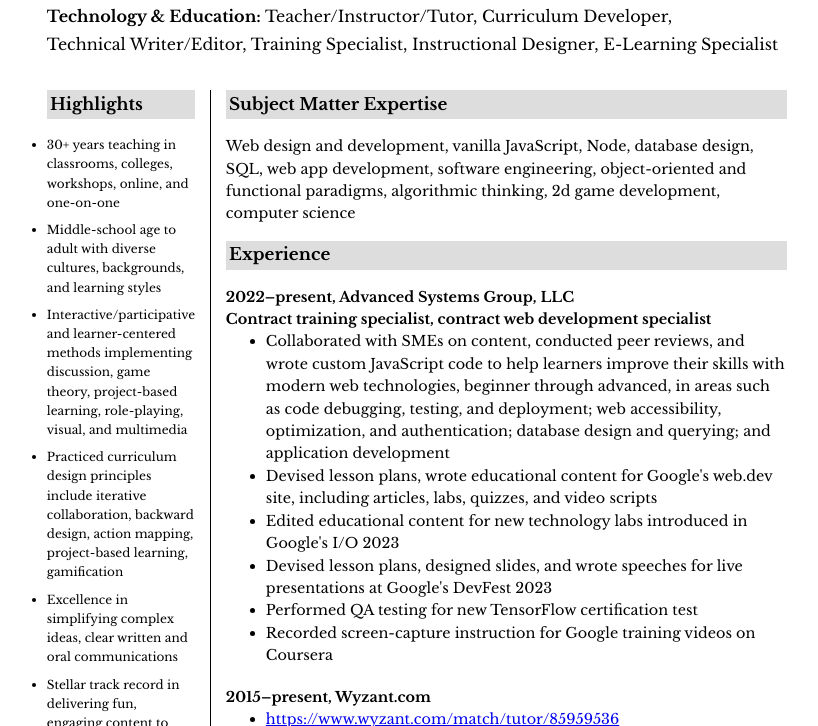
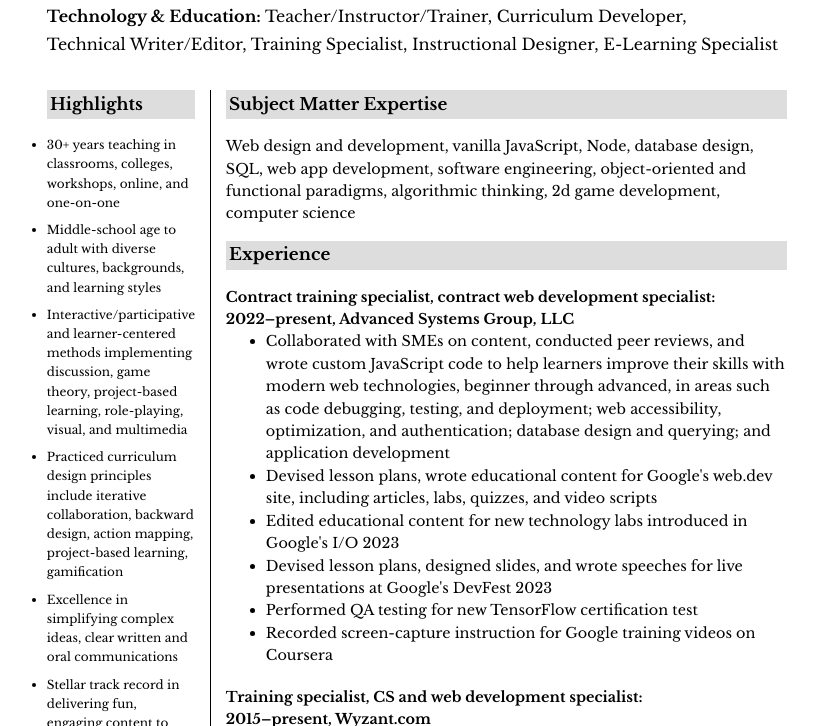
Before and after one commit to ianJStutor/resume, a plain HTML site: page teched/index.html in a window 1280 px wide. Shown: the part 74-800 px from the top of the page, without its empty margins (223-1041 px from the left). Drawn offline with nearby package versions, Linux system fonts and the light colour scheme.

Commit message:
Update index.html

```diff
--- a/teched/index.html
+++ b/teched/index.html
@@ -17,12 +17,11 @@
         <header>
             <h1>Ian Marshall</h1>
             <section>
-
                 <p>ian.js.tutor@gmail.com</p>
             </section>
         </header>
         <section>
-            <p><b>Technology &amp; Education:</b> Teacher/Instructor/Tutor, Curriculum Developer,<br>Technical Writer/Editor, Training Specialist, Instructional Designer, E-Learning Specialist</p>
+            <p><b>Technology &amp; Education:</b> Teacher/Instructor/Trainer, Curriculum Developer,<br>Technical Writer/Editor, Training Specialist, Instructional Designer, E-Learning Specialist</p>
         </section>
         <main>
             <aside>
@@ -50,7 +49,7 @@
                 </section>
                 <section>
                     <h3>Experience</h3>
-                    <h4>2022&ndash;present, Advanced Systems Group, LLC<br>Contract training specialist, contract web development specialist</h4>
+                    <h4>Contract training specialist, contract web development specialist:<br>2022&ndash;present, Advanced Systems Group, LLC</h4>
                     <ul>
                         <li>Collaborated with SMEs on content, conducted peer reviews, and wrote custom JavaScript code to help learners improve their skills with modern web technologies, beginner through advanced, in areas such as code debugging, testing, and deployment; web accessibility, optimization, and authentication; database design and querying; and application development</li>
                         <li>Devised lesson plans, wrote educational content for Google's web.dev site, including articles, labs, quizzes, and video scripts</li>
@@ -59,7 +58,7 @@
                         <li>Performed QA testing for new TensorFlow certification test</li>
                         <li>Recorded screen-capture instruction for Google training videos on Coursera</li>
                     </ul>
-                    <h4>2015&ndash;present, Wyzant.com</h4>
+                    <h4>Training specialist, CS and web development specialist:<br>2015&ndash;present, Wyzant.com</h4>
                     <ul>
                         <li><a href="https://www.wyzant.com/match/tutor/85959536">https://www.wyzant.com/match/tutor/85959536</a></li>
                         <li>2400+ students, 6200+ hours, 5.0 student rating</li>
```
